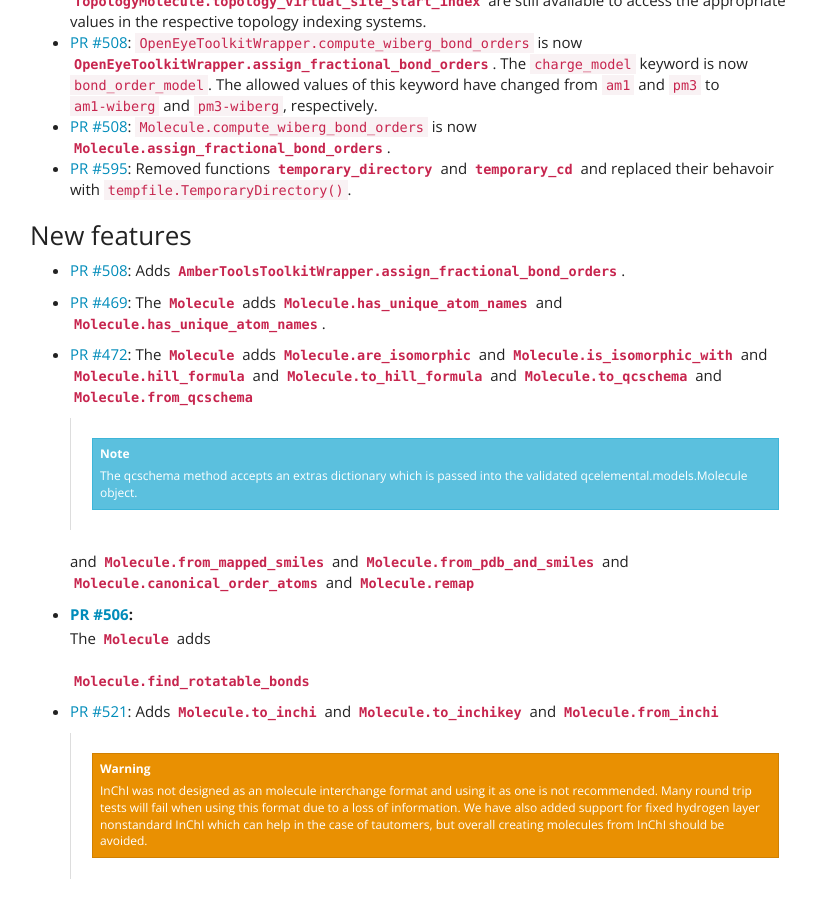
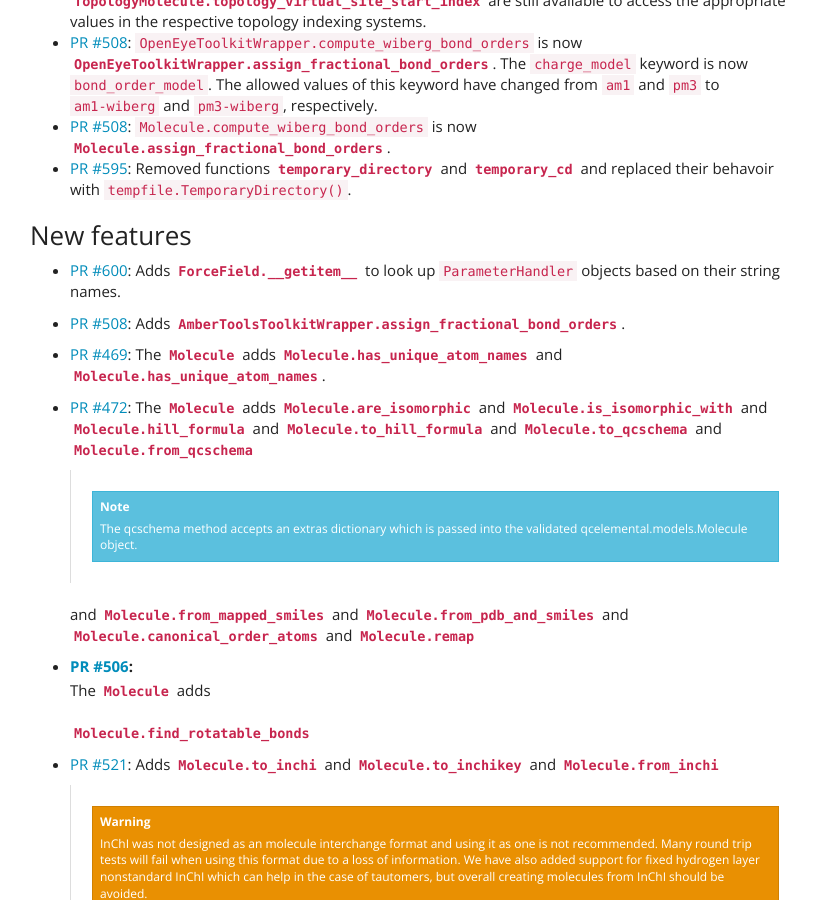
Before and after one commit to openforcefield/openff-toolkit, a Sphinx documentation site: the page built from docs/releasehistory.rst, in a window 1280 px wide and 900 px high, scrolled down 1241 px. Shown: the whole window, without its empty margins (40-856 px from the left). Built offline with Sphinx 7.4.7, drawn with Linux system fonts in a browser that asks for light colours.

Commit message:
Update changelog

```diff
--- a/docs/releasehistory.rst
+++ b/docs/releasehistory.rst
@@ -86,6 +86,8 @@ API-breaking changes
 
 New features
 """"""""""""
+- `PR #600 <https://github.com/openforcefield/openforcefield/pull/600>`_:
+  Adds :py:meth:`ForceField.__getitem__ <openforcefield.typing.engines.smirnoff.forcefield.ForceField.__getitem__>` to look up ``ParameterHandler`` objects based on their string names.
 - `PR #508 <https://github.com/openforcefield/openforcefield/pull/508>`_:
   Adds :py:meth:`AmberToolsToolkitWrapper.assign_fractional_bond_orders <openforcefield.utils.toolkits.AmberToolsToolkitWrapper.assign_wiberg_bond_orders>`.
 - `PR #469 <https://github.com/openforcefield/openforcefield/pull/469>`_:
```
